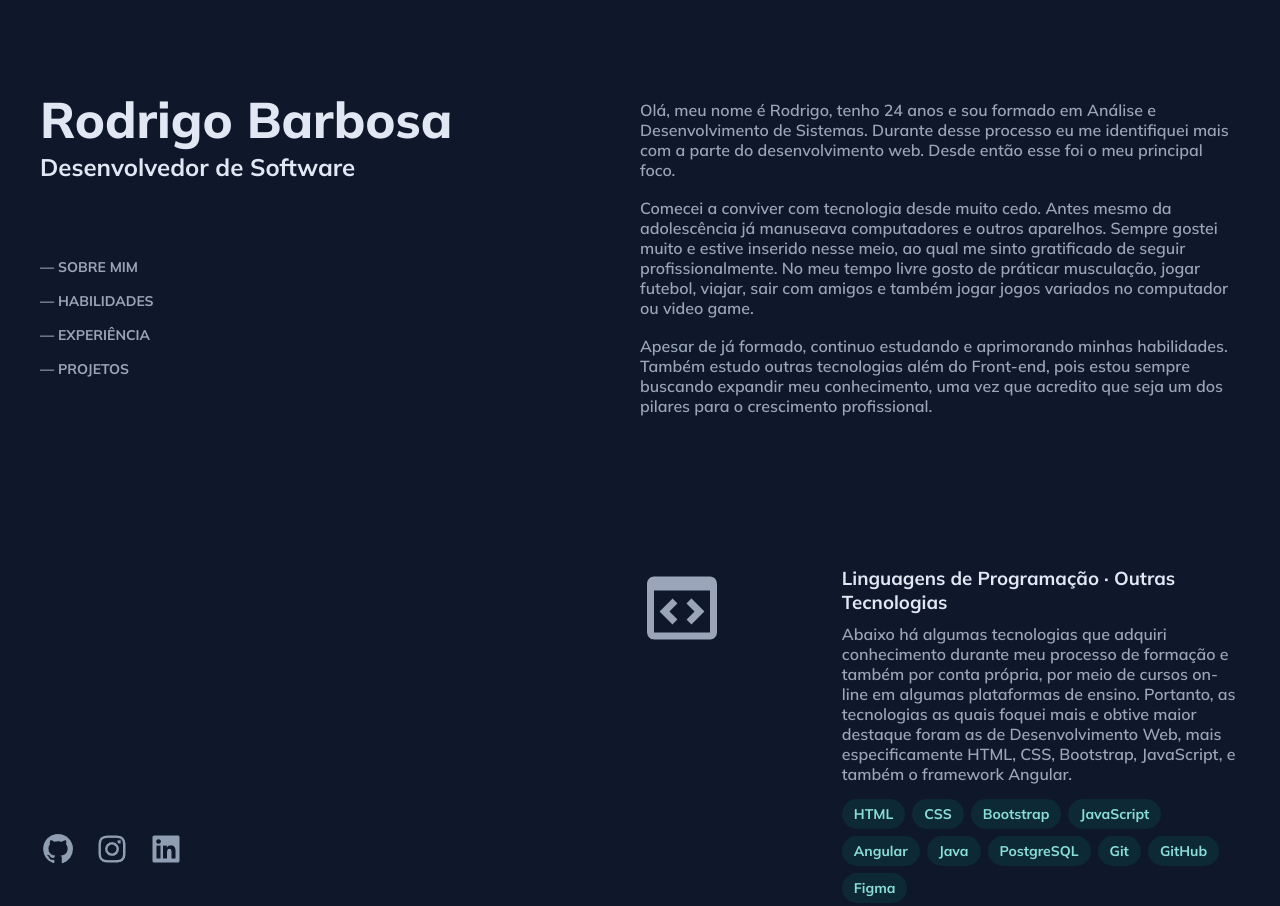
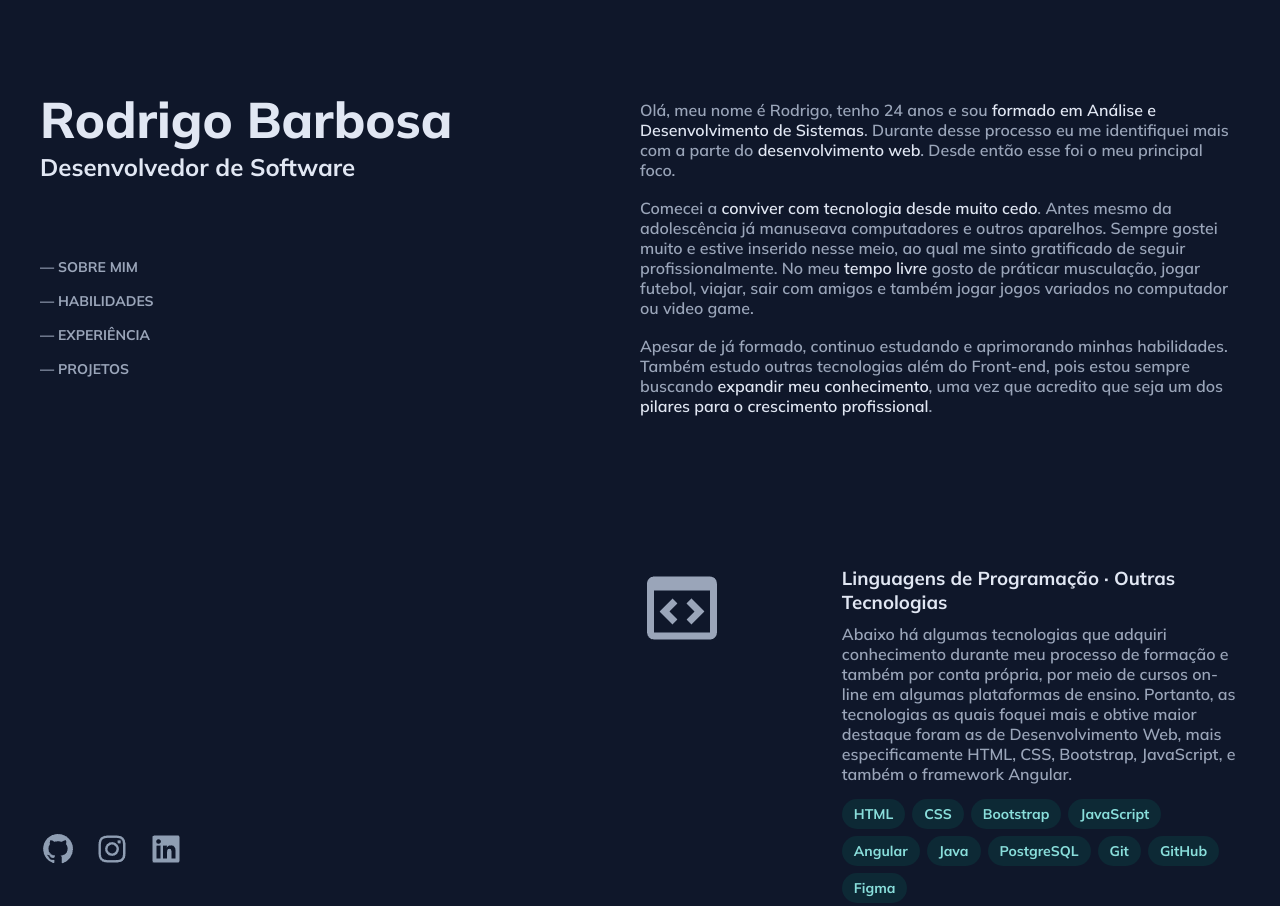
Before and after one commit to RodrigoFBarbosa/Portfolio, a plain HTML site: page index.html in a window 1280 px wide. Shown: the top 906 px of the page. Drawn offline with Linux system fonts and the light colour scheme.

Commit message:
commit 2

```diff
--- a/index.html
+++ b/index.html
@@ -53,26 +53,32 @@
       </div>
       <div id="sobremim" class="sobremim">
         <p>
-          Olá, meu nome é Rodrigo, tenho 24 anos e sou formado em Análise e
-          Desenvolvimento de Sistemas. Durante desse processo eu me identifiquei
-          mais com a parte do desenvolvimento web. Desde então esse foi o meu
-          principal foco.
+          Olá, meu nome é Rodrigo, tenho 24 anos e sou
+          <span class="destaque"
+            >formado em Análise e Desenvolvimento de Sistemas</span
+          >. Durante desse processo eu me identifiquei mais com a parte do
+          <span class="destaque">desenvolvimento web</span>. Desde então esse
+          foi o meu principal foco.
         </p>
         <br />
         <p>
-          Comecei a conviver com tecnologia desde muito cedo. Antes mesmo da
-          adolescência já manuseava computadores e outros aparelhos. Sempre
-          gostei muito e estive inserido nesse meio, ao qual me sinto
-          gratificado de seguir profissionalmente. No meu tempo livre gosto de
-          práticar musculação, jogar futebol, viajar, sair com amigos e também
-          jogar jogos variados no computador ou video game.
+          Comecei a
+          <span class="destaque">conviver com tecnologia desde muito cedo</span
+          >. Antes mesmo da adolescência já manuseava computadores e outros
+          aparelhos. Sempre gostei muito e estive inserido nesse meio, ao qual
+          me sinto gratificado de seguir profissionalmente. No meu
+          <span class="destaque">tempo livre</span> gosto de práticar
+          musculação, jogar futebol, viajar, sair com amigos e também jogar
+          jogos variados no computador ou video game.
         </p>
         <br />
         <p>
           Apesar de já formado, continuo estudando e aprimorando minhas
           habilidades. Também estudo outras tecnologias além do Front-end, pois
-          estou sempre buscando expandir meu conhecimento, uma vez que acredito
-          que seja um dos pilares para o crescimento profissional.
+          estou sempre buscando
+          <span class="destaque">expandir meu conhecimento</span>, uma vez que
+          acredito que seja um dos
+          <span class="destaque">pilares para o crescimento profissional</span>.
         </p>
         <div id="habilidade" class="habilidade">
           <div class="habilidade-prog">
@@ -86,12 +92,12 @@
             <div class="habilidade-texto">
               <h3>Linguagens de Programação · Outras Tecnologias</h3>
               <p>
-                Abaixo há algumas tecnologias que adquiri conhecimento
-                durante meu processo de formação e também por conta própria, por
-                meio de cursos on-line em algumas plataformas de ensino.
-                Portanto, as tecnologias as quais foquei mais e obtive maior
-                destaque foram as de Desenvolvimento Web, mais especificamente
-                HTML, CSS, Bootstrap, JavaScript, e também o framework Angular.
+                Abaixo há algumas tecnologias que adquiri conhecimento durante
+                meu processo de formação e também por conta própria, por meio de
+                cursos on-line em algumas plataformas de ensino. Portanto, as
+                tecnologias as quais foquei mais e obtive maior destaque foram
+                as de Desenvolvimento Web, mais especificamente HTML, CSS,
+                Bootstrap, JavaScript, e também o framework Angular.
               </p>
               <ul class="tecnologias">
                 <li>HTML</li>
--- a/styles/style.css
+++ b/styles/style.css
@@ -85,6 +85,10 @@ body {
 
 .links-linkedin:hover {
     filter: brightness(150%);
+}
+
+.destaque {
+    color: var(--secondary-color);
 }
 
 .sobremim {
@@ -240,6 +244,7 @@ body {
 
 .cv a:hover {
     color: var(--tec-color-two);
+    filter: brightness(120%);
 }
 
 .projetos {
@@ -292,6 +297,7 @@ body {
 
 .projetos:hover {
     background-color: var(--primary-hover);
+    filter: brightness(110%);
     border-radius: 3px;
     box-shadow: 0 4px 8px rgba(0, 0, 0, 0.1);
 
@@ -305,6 +311,7 @@ body {
 .projetos:hover img {
     border: 3px solid var(--border-img-hover);
     box-shadow: 0 4px 8px rgba(0, 0, 0, 0.1);
+    filter: brightness(120%);
 
 
 }
```
